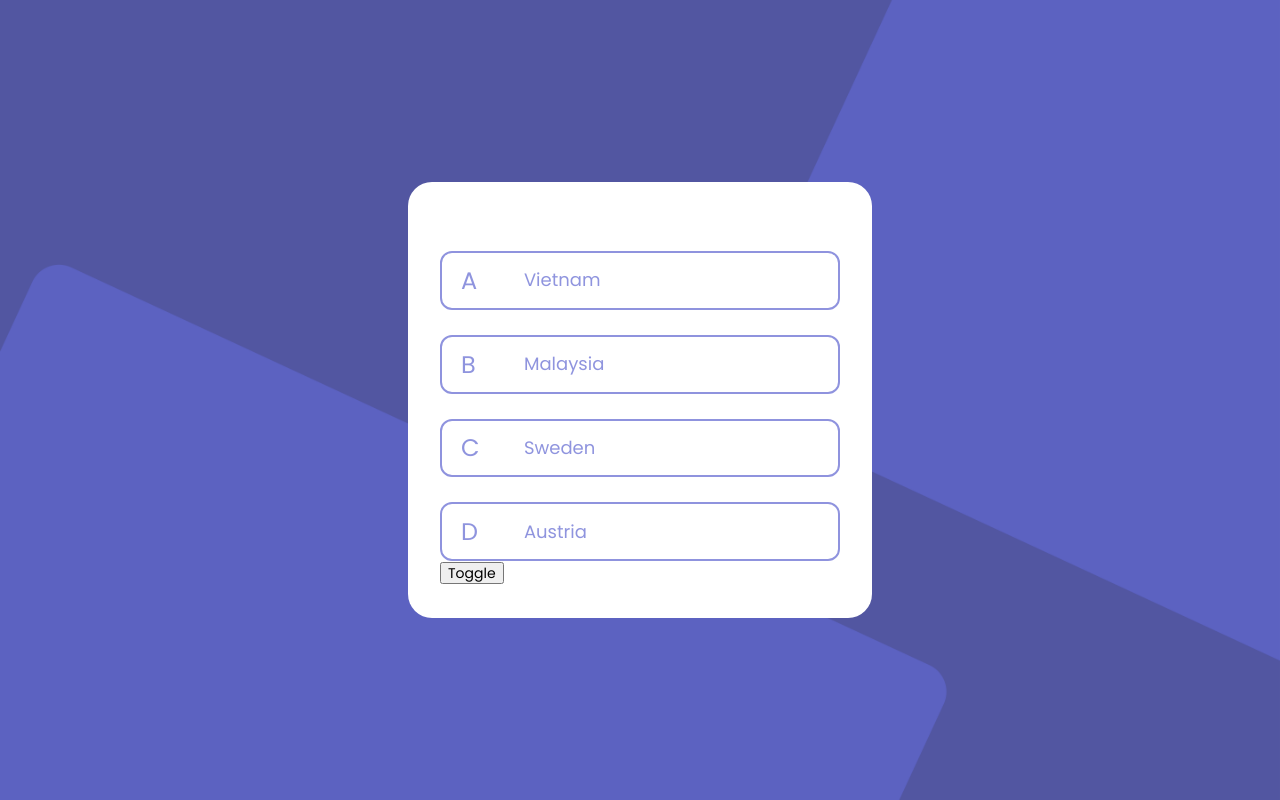
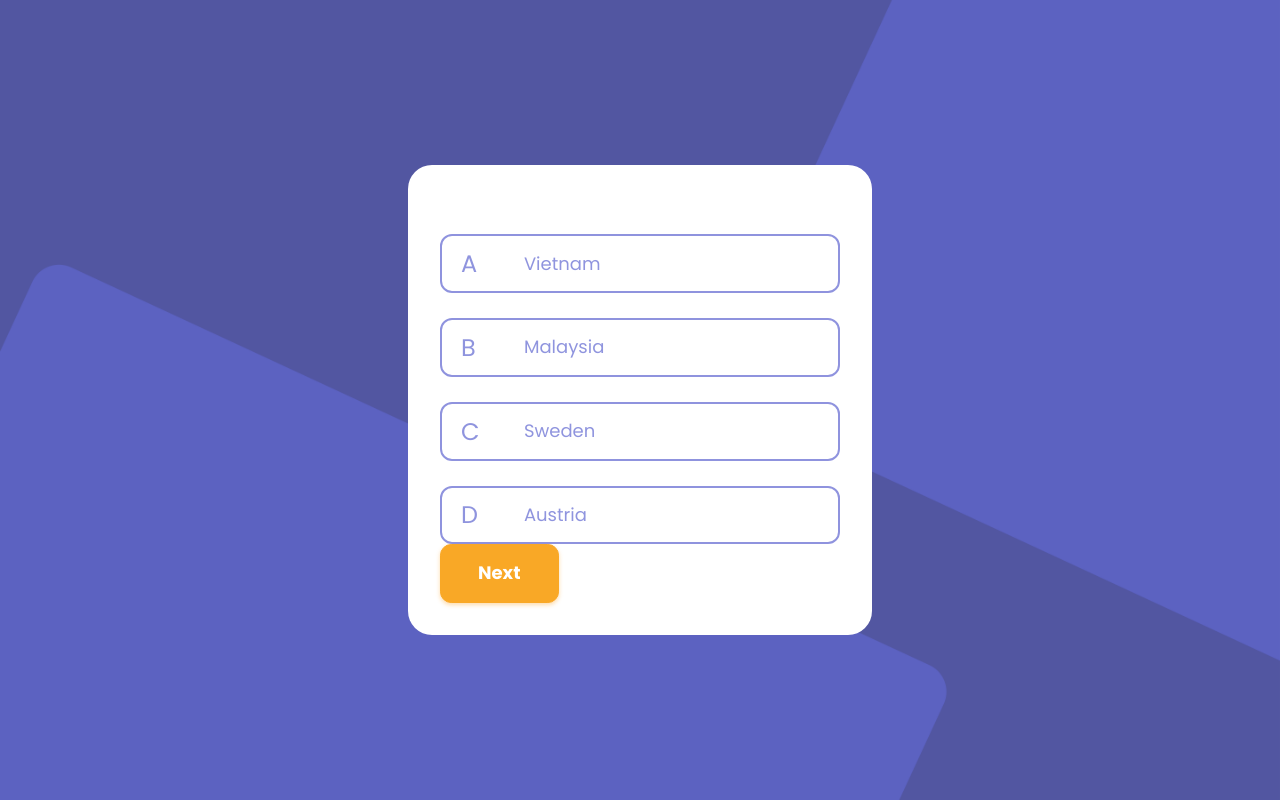
Before and after one commit to rali11/country-quiz-2, a Vue app: page / in a window 1280 px wide. Built offline with nearby package versions, Linux system fonts and the light colour scheme.

Commit message:
feat(ui): add button-component

```diff
--- a/src/assets/styles/settings/_colors.scss
+++ b/src/assets/styles/settings/_colors.scss
@@ -18,6 +18,7 @@ $bg-choice-quiz-hover: $_primary-crayola;
 
 $shadow-btn-primary: $_shadow-crayola;
 
+$border-btn-primary: $bg-btn-primary;
 $border-btn-secondary: $_primary-indigo;
 $border-choice-quiz: $_secondary-slate-blue;
 $border-choice-quiz-hover: $_primary-crayola;
--- a/src/components/quiz/Quiz.vue
+++ b/src/components/quiz/Quiz.vue
@@ -7,7 +7,12 @@
         :show="isChoicesShowed"
         @transition-end="isChoicesTransitionEnded = !isChoicesTransitionEnded"
       />
-      <button @click="change">Toggle</button>
+      <Button
+        role="primary"
+        @click="change"
+      >
+        Next
+      </Button>
     </Card>
   </Container>
 </template>
@@ -17,6 +22,7 @@
   import Container from '@/components/ui/objects/Container.vue';
   import ListChoice from '../ui/molecules/ListChoice.vue';
   import { onMounted, ref } from 'vue';
+  import Button from '../ui/atoms/Button.vue';
 
   onMounted(() => {
     setTimeout(() => {
--- /dev/null
+++ b/src/components/ui/atoms/Button.vue
@@ -0,0 +1,49 @@
+<template>
+  <button :class="['button',buttonRole]">
+    <slot />
+  </button>
+</template>
+
+<script setup>
+  import { computed } from 'vue';
+
+  const props = defineProps({
+    role:{
+      type: String,
+      default: 'primary',
+      validator: role => ['primary','secondary'].includes(role),
+    }
+  })
+
+  const buttonRole = computed(() => `button--${props.role}`)
+</script>
+
+<style lang="scss" scoped>
+  @use '@/assets/styles/settings/variables';
+
+  .button {
+    line-height: 1.68rem;
+    padding: 15px 37px;
+    border-radius: .7rem;
+    font-size: variables.$fs-btn;
+    border: .12rem solid;
+    transition: all .2s;
+    font-weight: 700;
+
+    &--primary,
+    &--secondary:hover {
+      border-color: variables.$border-btn-primary;
+      box-shadow: 0px 2px 4px rgba(252, 168, 47, 0.4);
+      background-color: variables.$bg-btn-primary;
+      color: variables.$text-primary-lighter;
+      transition: all .2s;
+    }
+
+    &--secondary {
+      border-color: variables.$border-btn-secondary;
+      background-color: transparent;
+      color: variables.$text-primary-dark;
+      transition: all .2s;
+    }
+  }
+</style>
```
